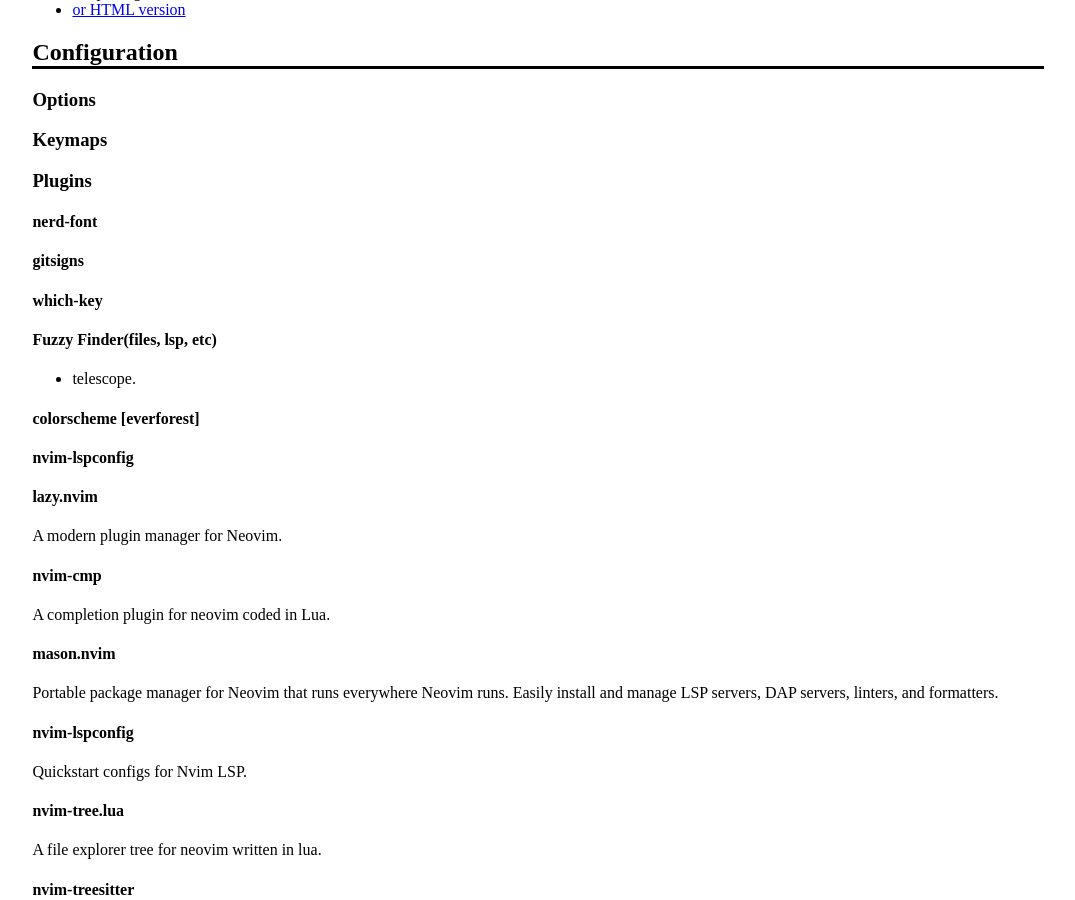
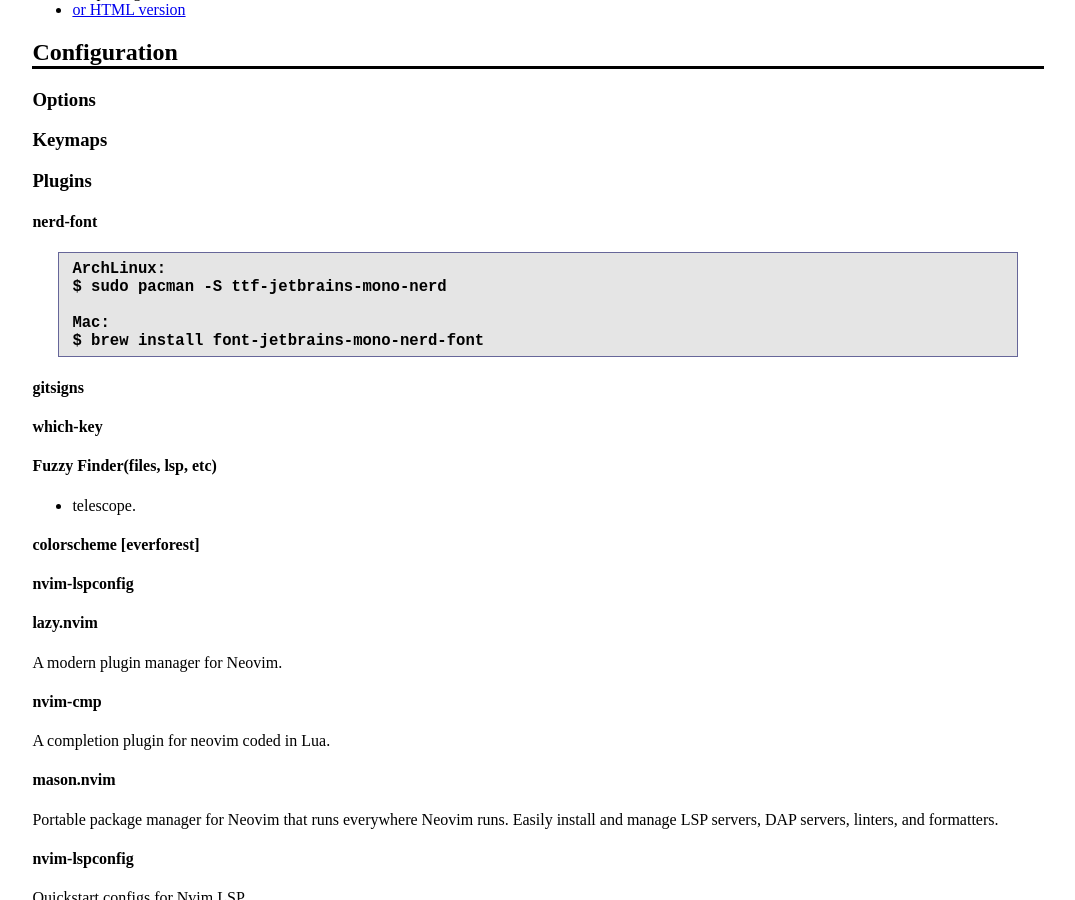
Before and after one commit to WGZ-W/wgz-w.github.io, a Jekyll site: the page built from _posts/Vim/2024-10-11-nvim.md, in a window 1280 px wide and 900 px high, scrolled down 356 px. Shown: the whole window, without its empty margins (102-1177 px from the left). Built offline with Jekyll 4.4.1, drawn with Linux system fonts in a browser that asks for light colours.

Commit message:
install jetbrains nerd font

````diff
--- a/_posts/Vim/2024-10-11-nvim.md
+++ b/_posts/Vim/2024-10-11-nvim.md
@@ -21,6 +21,14 @@
 ### Keymaps
 ### Plugins
 #### nerd-font
+```
+ArchLinux:
+$ sudo pacman -S ttf-jetbrains-mono-nerd
+
+Mac:
+$ brew install font-jetbrains-mono-nerd-font
+```
+
 #### gitsigns
 #### which-key
 #### Fuzzy Finder(files, lsp, etc)
````
